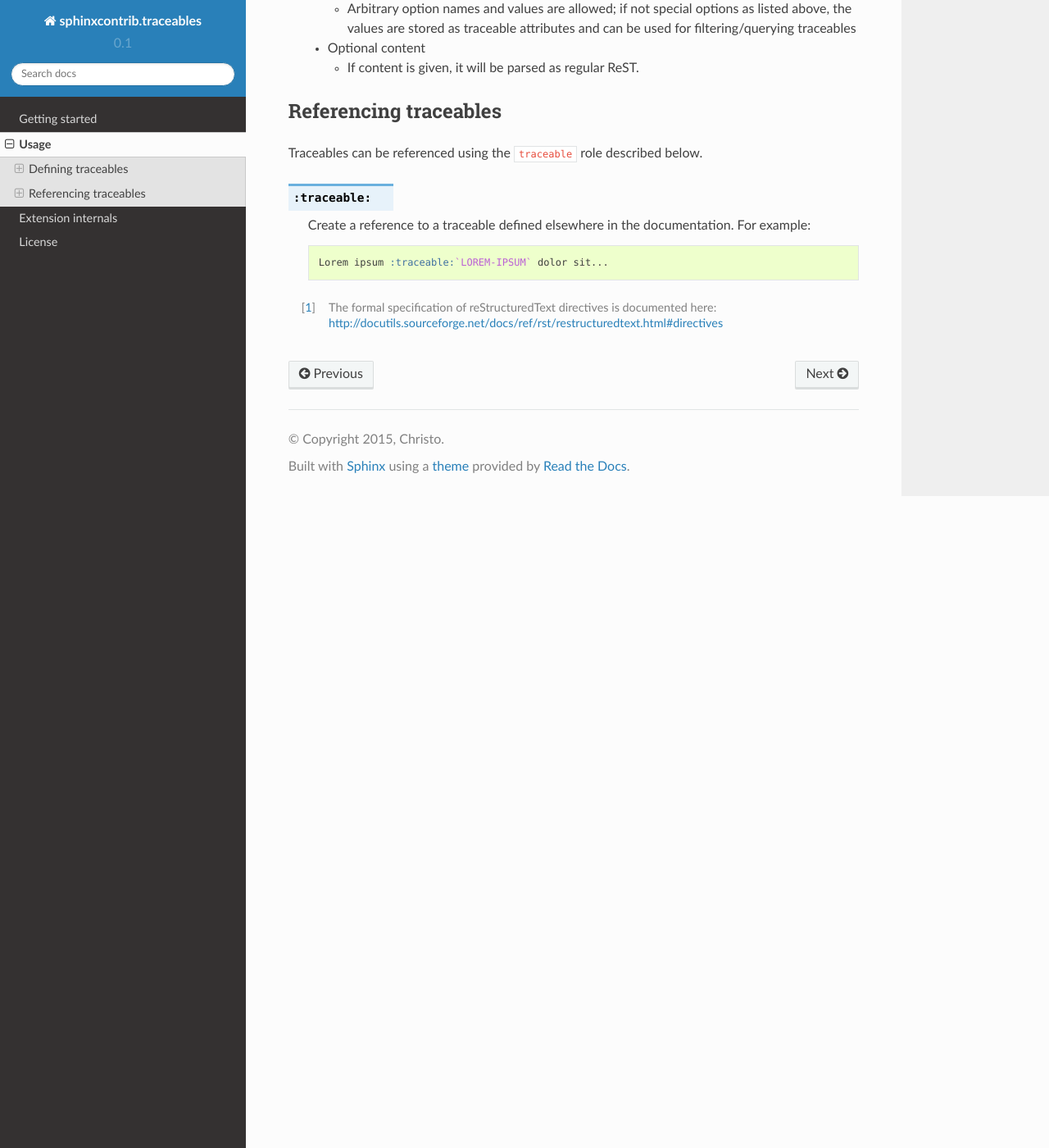
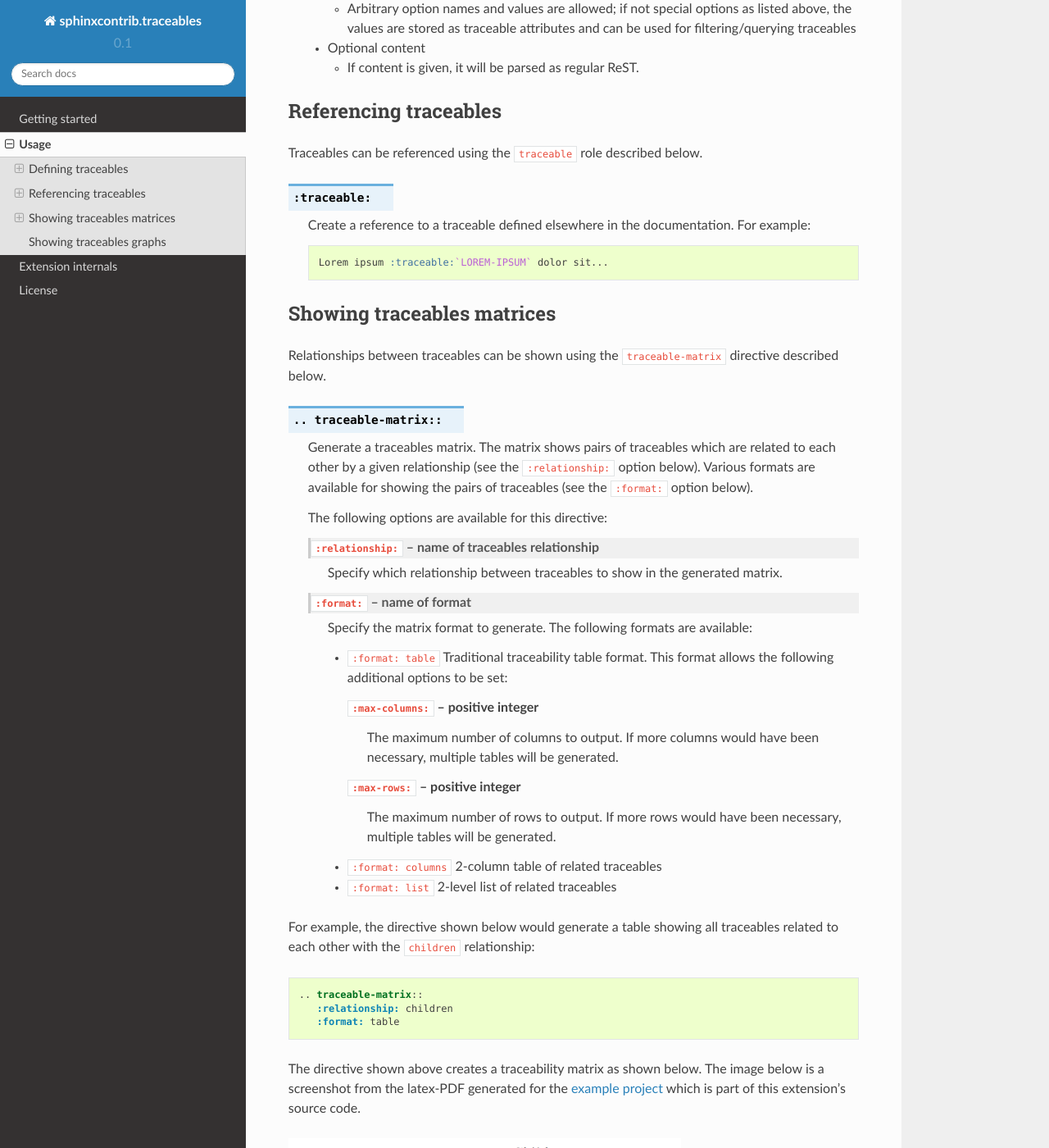
Before and after one commit to t4ngo/sphinxcontrib-traceables, a Sphinx documentation site: the page built from docs/usage.txt, in a window 1280 px wide and 1400 px high, scrolled down 800 px. Shown: the whole window at 82% size. Built offline with Sphinx 7.4.7 and the Read the Docs theme 2.0.0, drawn with Linux system fonts in a browser that asks for light colours; some of the changed text lies outside the part shown.

Commit message:
Describe traceables matrices in docs

```diff
--- a/docs/usage.txt
+++ b/docs/usage.txt
@@ -61,6 +61,69 @@ Traceables can be referenced using the ``traceable`` role described below.
 
       Lorem ipsum :traceable:`LOREM-IPSUM` dolor sit...
 
+Showing traceables matrices
+==============================================================================
+
+Relationships between traceables can be shown using the ``traceable-matrix``
+directive described below.
+
+.. rst:directive:: .. traceable-matrix::
+
+   Generate a traceables matrix. The matrix shows pairs of traceables which
+   are related to each other by a given relationship (see the
+   ``:relationship:`` option below). Various formats are available for showing
+   the pairs of traceables (see the ``:format:`` option below).
+
+   The following options are available for this directive:
+
+   ``:relationship:`` -- name of traceables relationship
+      Specify which relationship between traceables to show in the
+      generated matrix.
+
+   ``:format:`` -- name of format
+      Specify the matrix format to generate. The following
+      formats are available:
+
+      - ``:format: table``
+        Traditional traceability table format.
+        This format allows the following additional options to be set:
+
+        ``:max-columns:`` -- positive integer
+            The maximum number of columns to output.
+            If more columns would have been necessary, multiple tables will be
+            generated.
+
+        ``:max-rows:`` -- positive integer
+            The maximum number of rows to output.
+            If more rows would have been necessary, multiple tables will be
+            generated.
+
+      - ``:format: columns``
+        2-column table of related traceables
+
+      - ``:format: list``
+        2-level list of related traceables
+
+For example, the directive shown below would generate a table showing
+all traceables related to each other with the ``children`` relationship:
+
+.. code-block:: rest
+
+   .. traceable-matrix::
+      :relationship: children
+      :format: table
+
+The directive shown above creates a traceability matrix as shown below.
+The image below is a screenshot from the latex-PDF generated for the
+`example project <https://github.com/t4ngo/sphinxcontrib-traceables/tree/master/example>`_
+which is part of this extension's source code.
+
+.. image:: _static/example-matrix-table.*
+   :scale: 50%
+
+Showing traceables graphs
+==============================================================================
+
 .. comment: ==================================================================
 
 .. [#rest-directive-spec] The formal specification of reStructuredText
```
Also changed, not shown: docs/_static/example-matrix-table.png (added).
